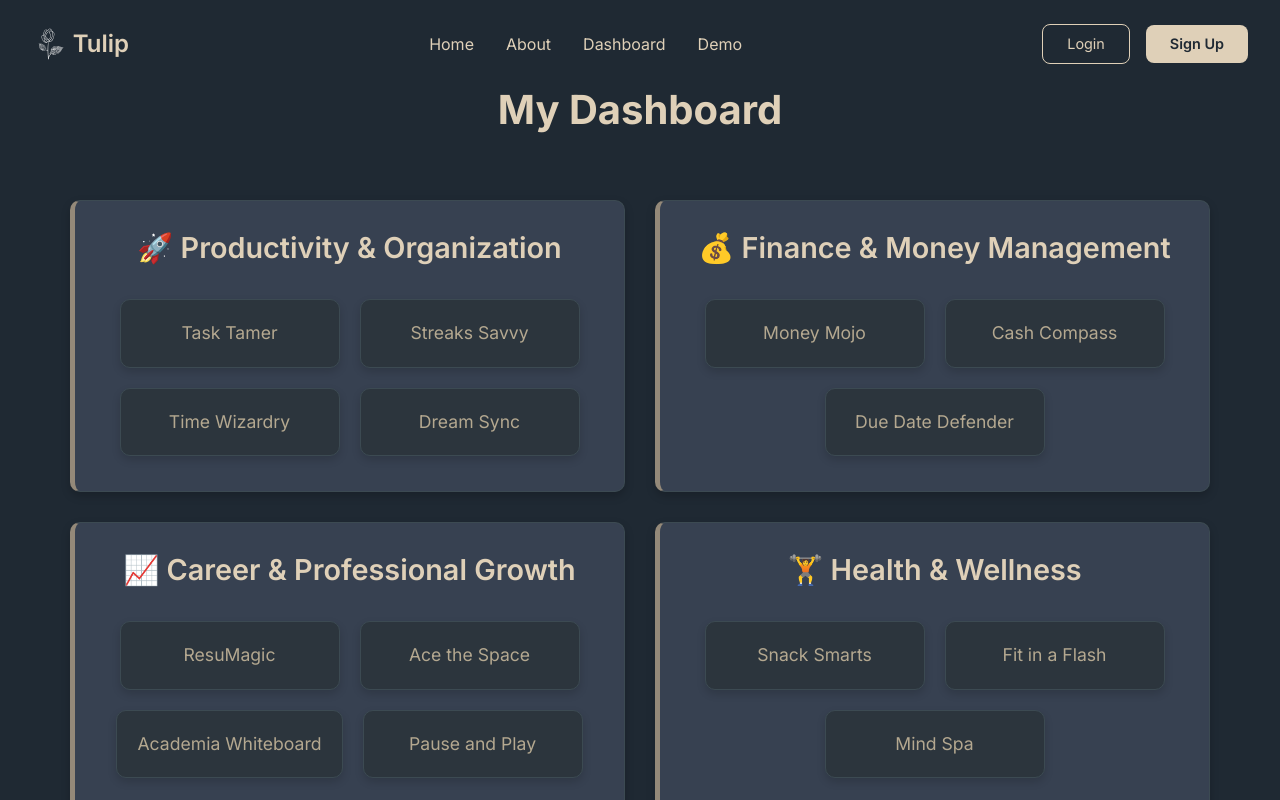
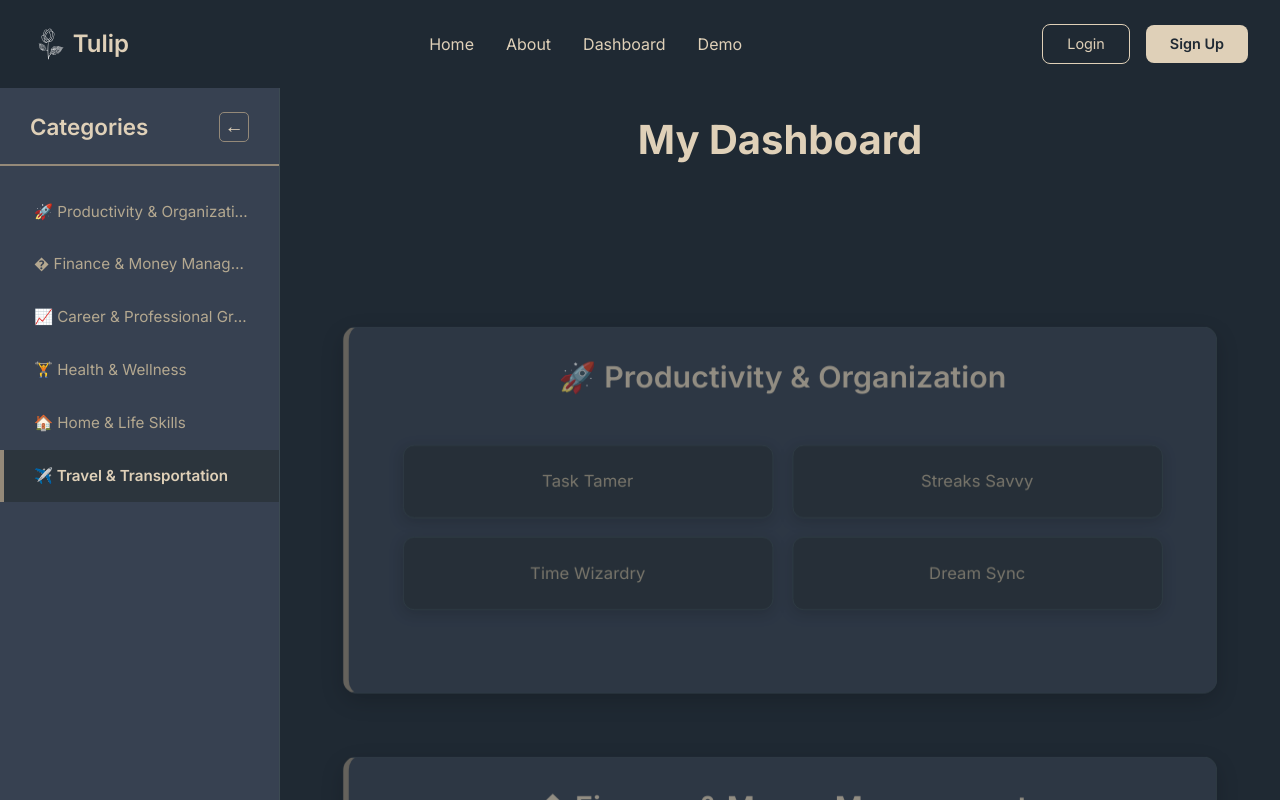
Before and after one commit to Tulip-Simplify-Life-One-Tap-at-a-Time/Tulip-Frontend, a React (Vite) app: page /Dashboard in a window 1280 px wide. Shown: the top 800 px of the page. Built offline with nearby package versions, Linux system fonts and the light colour scheme.

Commit message:
Dashboard Updates,

```diff
--- a/src/pages/Dashboard.css
+++ b/src/pages/Dashboard.css
@@ -9,181 +9,386 @@ body {
   color: #DFD0B8; /* Text (Primary): Warm Beige */
 }
 
-.dashboard-heading {
-  font-size: 2.5rem; /* Headings: 1.25rem+, bold */
-  font-weight: 700;
-  color: #DFD0B8; /* Text (Primary): Warm Beige */
-  margin: 0; /* Remove default margin */
-  text-align: center; /* Center the heading */
-  margin-bottom: 30px; /* Add spacing below the heading */
+.dashboard-container {
+  display: flex;
+  min-height: 100vh;
+  background-color: #1F2933;
 }
 
-.dashboard-container {
-  display: flex;
-  flex-direction: column;
-  min-height: 100vh; /* Ensures it takes full viewport height */
-  padding-top: 80px; /* Add padding for fixed Navbar */
+/* Side Navigation */
+.side-navigation {
+  position: fixed;
+  left: 0;
+  top: 80px;
+  width: 280px;
+  height: calc(100vh - 80px);
+  background-color: #374151; /* Secondary Background: Dark Slate */
+  border-right: 1px solid #3C4A52;
+  padding: 0;
+  overflow-y: auto;
+  z-index: 100;
+  transition: width 0.3s ease;
 }
 
-/* --- Main Dashboard Content Styling --- */
-.dashboard-main {
-  flex-grow: 1; /* Takes remaining space */
-  padding: 30px;
+.side-navigation.collapsed {
+  width: 80px;
+}
+
+.sidebar-header {
   display: flex;
-  flex-wrap: wrap;
-  gap: 30px;
-  max-width: 1200px;
-  margin: 0 auto;
+  justify-content: space-between;
+  align-items: center;
+  padding: 30px 30px 20px 30px;
+  border-bottom: 2px solid #948979;
+  margin-bottom: 20px;
+}
+
+.side-navigation.collapsed .sidebar-header {
+  padding: 30px 10px 20px 10px;
   justify-content: center;
 }
 
-.category {
-  background-color: #374151; /* Secondary Background: Dark Slate for cards/sidebars */
-  border-radius: 10px;
-  padding: 25px;
-  box-shadow: 0 4px 10px rgba(0, 0, 0, 0.2);
-  border: 1px solid #3C4A52; /* Border Color: Soft contrast separators */
-  flex: 1 1 calc(50% - 40px); /* Two columns layout: Adjust based on desired number of columns and gap */
-  min-width: 300px; /* Minimum width for categories before wrapping */
-  box-sizing: border-box; /* Include padding and border in the element's total width and height */
-  display: flex; /* Use flexbox for category content */
-  flex-direction: column; /* Stack h2 and subcategories vertically */
-  align-items: center; /* Center content horizontally within category */
-  text-align: center; /* Center text within category */
+.side-navigation h3 {
+  color: #DFD0B8;
+  font-size: 1.4rem;
+  font-weight: 600;
+  margin: 0;
+  transition: opacity 0.3s ease;
 }
 
-.category h2 {
-  margin-top: 0;
-  font-size: 1.8rem; /* Headings: 1.25rem+, bold */
+.side-navigation.collapsed h3 {
+  opacity: 0;
+  display: none;
+}
+
+.collapse-btn {
+  background: none;
+  border: 1px solid #948979;
+  color: #DFD0B8;
+  font-size: 1.2rem;
+  width: 30px;
+  height: 30px;
+  border-radius: 5px;
+  cursor: pointer;
+  transition: all 0.3s ease;
+  display: flex;
+  align-items: center;
+  justify-content: center;
+}
+
+.collapse-btn:hover {
+  background-color: #948979;
+  color: #1F2933;
+}
+
+.nav-list {
+  list-style: none;
+  padding: 0;
+  margin: 0;
+}
+
+.nav-item {
+  padding: 15px 30px;
+  cursor: pointer;
+  transition: all 0.3s ease;
+  color: #B4A890;
+  font-weight: 500;
+  border-left: 4px solid transparent;
+  font-size: 0.95rem;
+  white-space: nowrap;
+  overflow: hidden;
+  text-overflow: ellipsis;
+}
+
+.side-navigation.collapsed .nav-item {
+  padding: 15px 10px;
+  text-align: center;
+  font-size: 1.2rem;
+}
+
+.nav-item:hover {
+  background-color: #2C353D;
+  color: #DFD0B8;
+  border-left-color: #948979;
+}
+
+.nav-item.active {
+  background-color: #2C353D;
+  color: #DFD0B8;
+  border-left-color: #948979;
   font-weight: 600;
-  color: #DFD0B8; /* Text (Primary): Warm Beige */
-  margin-bottom: 20px;
+}
+
+/* Main Content */
+.main-content {
+  margin-left: 280px;
+  flex: 1;
+  padding: 30px 40px;
+  min-height: calc(100vh - 80px);
+  transition: margin-left 0.3s ease;
+}
+
+.main-content.sidebar-collapsed {
+  margin-left: 80px;
+}
+
+.dashboard-heading {
+  font-size: 2.5rem;
+  font-weight: 700;
+  color: #DFD0B8;
+  margin: 0 0 40px 0;
+  text-align: center;
+}
+
+/* Cards Container */
+.cards-container {
+  max-width: 1000px;
+  margin: 0 auto;
+}
+
+/* Category Cards */
+.category-card {
+  background-color: #374151;
+  border-radius: 15px;
+  padding: 30px;
+  margin-bottom: 30px;
+  box-shadow: 0 8px 25px rgba(0, 0, 0, 0.3);
+  border: 1px solid #3C4A52;
+  transition: all 0.8s cubic-bezier(0.4, 0.0, 0.2, 1);
+  transform-origin: center center;
+  opacity: 1;
+  min-height: 400px;
+  display: flex;
+  flex-direction: column;
+  align-items: center;
+}
+
+.category-card.active {
+  transform: translateY(0) scale(1);
+  opacity: 1;
+  z-index: 10;
+}
+
+.category-card.fallen {
+  transform: translateY(100px) scale(0.95) rotateX(15deg);
+  opacity: 0.6;
+  z-index: 1;
+}
+
+.category-card.upcoming {
+  transform: translateY(-50px) scale(0.95);
+  opacity: 0.7;
+  z-index: 5;
+}
+
+.category-card h2 {
+  margin: 0 0 30px 0;
+  font-size: 2rem;
+  font-weight: 600;
+  color: #DFD0B8;
+  text-align: center;
 }
 
 .subcategories {
   display: flex;
-  justify-content: center; /* Center cards within subcategories */
-  flex-wrap: wrap; /* Allow cards to wrap to the next line */
+  flex-wrap: wrap;
+  justify-content: space-between;
+  align-items: stretch;
   gap: 20px;
-  padding: 10px 0;
-  width: 100%; /* Ensure subcategories take full width of their parent */
+  width: 100%;
+  max-width: 800px;
+  padding: 20px 0;
 }
 
 .card {
-  background-color: #2C353D; /* Input Background (used for cards now): Slight contrast */
-  border-radius: 10px;
-  padding: 20px;
-  min-width: 220px;
-  max-width: 250px; /* Limit max width for better appearance */
-  box-shadow: 0 4px 8px rgba(0, 0, 0, 0.15); /* Shadow for depth */
-  transition: transform 0.3s ease, box-shadow 0.3s ease, border-color 0.3s ease;
+  background-color: #2C353D;
+  border-radius: 12px;
+  padding: 25px;
+  box-shadow: 0 4px 15px rgba(0, 0, 0, 0.2);
+  transition: all 0.3s ease;
   text-align: center;
-  border: 1px solid #3C4A52; /* Border Color: Soft contrast separators */
+  border: 1px solid #3C4A52;
+  min-height: 80px;
+  display: flex;
+  align-items: center;
+  justify-content: center;
+  flex: 1 1 calc(50% - 10px);
+  min-width: 200px;
 }
 
 .card:hover {
-  transform: translateY(-5px); /* Slight lift */
-  box-shadow: 0 8px 16px rgba(0, 0, 0, 0.3);
-  border-color: #948979; /* Accent Color: Muted Taupe on hover */
+  transform: translateY(-8px) scale(1.02);
+  box-shadow: 0 12px 30px rgba(0, 0, 0, 0.4);
+  border-color: #948979;
 }
 
 .card a {
   text-decoration: none;
-  color: #B4A890; /* Text (Secondary): Soft Taupe for general text */
-  font-size: 1.1rem; /* Body Text: 1rem */
+  color: #B4A890;
+  font-size: 1.1rem;
   font-weight: 500;
-  display: block; /* Make the entire card clickable via the link */
+  display: block;
+  width: 100%;
+  height: 100%;
+  display: flex;
+  align-items: center;
+  justify-content: center;
 }
 
 .card a:hover {
-  color: #DFD0B8; /* Link Hover: Underlined or bold on hover (Text Primary) */
-  text-decoration: underline;
+  color: #DFD0B8;
+  text-decoration: none;
 }
 
-/* --- Scrollbar Styling for Subcategories --- */
-.subcategories::-webkit-scrollbar {
-  height: 8px;
+/* Category-specific borders */
+.productivity { border-left: 6px solid #948979; }
+.finance { border-left: 6px solid #948979; }
+.career { border-left: 6px solid #948979; }
+.health { border-left: 6px solid #948979; }
+.home { border-left: 6px solid #948979; }
+.travel { border-left: 6px solid #948979; }
+
+/* Scrollbar Styling */
+.side-navigation::-webkit-scrollbar {
+  width: 6px;
 }
 
-.subcategories::-webkit-scrollbar-thumb {
-  background: #948979; /* Accent Color: Muted Taupe */
-  border-radius: 4px;
+.side-navigation::-webkit-scrollbar-thumb {
+  background: #948979;
+  border-radius: 3px;
 }
 
-.subcategories::-webkit-scrollbar-track {
-  background: #374151; /* Secondary Background: Dark Slate */
+.side-navigation::-webkit-scrollbar-track {
+  background: #374151;
 }
 
-/* --- Category Border Colors (using Accent Color for consistency) --- */
-.productivity { border-left: 5px solid #948979; }
-.finance { border-left: 5px solid #948979; }
-.career { border-left: 5px solid #948979; }
-.health { border-left: 5px solid #948979; }
-.home { border-left: 5px solid #948979; }
-.travel { border-left: 5px solid #948979; }
+/* Responsive Design */
+@media (max-width: 1024px) {
+  .side-navigation {
+    width: 250px;
+  }
 
-/* --- Media Queries for Responsiveness --- */
-@media (max-width: 992px) {
-  .category {
-    flex: 1 1 calc(50% - 30px); /* Two columns on medium screens, adjusted gap */
+  .side-navigation.collapsed {
+    width: 70px;
+  }
+
+  .main-content {
+    margin-left: 250px;
+    padding: 20px 30px;
+  }
+
+  .main-content.sidebar-collapsed {
+    margin-left: 70px;
+  }
+    .subcategories {
+    gap: 15px;
+  }
+
+  .card {
+    flex: 1 1 calc(50% - 7.5px);
+    min-width: 180px;
   }
 }
 
 @media (max-width: 768px) {
-  .dashboard-main {
+  .side-navigation {
+    position: fixed;
+    left: -280px;
+    width: 280px;
+    transition: left 0.3s ease;
+    z-index: 1000;
+  }
+
+  .side-navigation.collapsed {
+    left: -280px;
+    width: 280px;
+  }
+
+  .side-navigation.open {
+    left: 0;
+  }
+
+  .main-content {
+    margin-left: 0;
     padding: 20px;
-    gap: 20px;
+  }
+
+  .main-content.sidebar-collapsed {
+    margin-left: 0;
   }
 
   .dashboard-heading {
     font-size: 2rem;
+    margin-bottom: 30px;
   }
 
-  .category {
-    flex: 1 1 100%; /* Single column on small screens */
-    min-width: unset; /* Remove min-width for full flexibility */
+  .category-card {
+    padding: 20px;
+    min-height: 300px;
+    margin-bottom: 20px;
   }
 
-  .category h2 {
-    font-size: 1.5rem;
+  .category-card h2 {
+    font-size: 1.6rem;
+    margin-bottom: 20px;
   }
-
-  .subcategories {
-    flex-direction: row; /* Keep cards in a row for better flow */
-    overflow-x: auto; /* Enable horizontal scrolling for cards if they exceed container */
-    justify-content: flex-start; /* Align cards to the start for scrolling */
-    padding-bottom: 10px; /* Add some padding for the scrollbar */
+    .subcategories {
+    flex-direction: column;
+    gap: 15px;
   }
 
   .card {
-    min-width: 200px; /* Ensure cards are still readable */
-    max-width: 250px;
+    flex: 1;
+    min-width: unset;
   }
 
-  .dashboard-container {
-    padding-top: 70px; /* Reduced padding for mobile Navbar */
+  .card {
+    padding: 20px;
+    min-height: 60px;
+  }
+
+  .card a {
+    font-size: 1rem;
   }
 }
 
 @media (max-width: 480px) {
+  .main-content {
+    padding: 15px;
+  }
+
   .dashboard-heading {
     font-size: 1.8rem;
   }
 
-  .category {
+  .category-card {
     padding: 15px;
+    min-height: 250px;
   }
 
-  .category h2 {
-    font-size: 1.3rem;
+  .category-card h2 {
+    font-size: 1.4rem;
   }
 
   .card {
     padding: 15px;
+    min-height: 50px;
+  }
+
+  .card a {
     font-size: 0.9rem;
   }
 
-  .dashboard-container {
-    padding-top: 60px; /* Further reduced padding for very small screens */
+  .nav-item {
+    padding: 12px 20px;
+    font-size: 0.9rem;
+  }
+
+  .sidebar-header {
+    padding: 20px 20px 15px 20px;
+  }
+
+  .side-navigation h3 {
+    font-size: 1.2rem;
   }
 }
--- a/src/pages/Dashboard.jsx
+++ b/src/pages/Dashboard.jsx
@@ -1,9 +1,106 @@
 // Dashboard.js
-import React from 'react';
+import React, { useState, useRef, useEffect } from 'react';
 import './Dashboard.css';
 import Navbar from '../components/Navbar';
 
 const Dashboard = () => {
+  const [activeCategory, setActiveCategory] = useState(0);
+  const [sidebarCollapsed, setSidebarCollapsed] = useState(false);
+  const cardRefs = useRef([]);
+
+  const categories = [
+    {
+      id: 'productivity',
+      title: '🚀 Productivity & Organization',
+      subcategories: [
+        { name: 'Task Tamer', href: '/task' },
+        { name: 'Streaks Savvy', href: '/streaks' },
+        { name: 'Time Wizardry', href: '/timewiz' },
+        { name: 'Dream Sync', href: '/dream' }
+      ]
+    },
+    {
+      id: 'finance',
+      title: '� Finance & Money Management',
+      subcategories: [
+        { name: 'Money Mojo', href: '/mojo' },
+        { name: 'Cash Compass', href: '/cash' },
+        { name: 'Due Date Defender', href: '/duedate' }
+      ]
+    },
+    {
+      id: 'career',
+      title: '📈 Career & Professional Growth',
+      subcategories: [
+        { name: 'ResuMagic', href: '/resu' },
+        { name: 'Ace the Space', href: '/aceit' },
+        { name: 'Academia Whiteboard', href: '/acawhite' },
+        { name: 'Pause and Play', href: '/pause' }
+      ]
+    },
+    {
+      id: 'health',
+      title: '🏋️ Health & Wellness',
+      subcategories: [
+        { name: 'Snack Smarts', href: '/snack' },
+        { name: 'Fit in a Flash', href: '/fit' },
+        { name: 'Mind Spa', href: '/mindspa' }
+      ]
+    },
+    {
+      id: 'home',
+      title: '🏠 Home & Life Skills',
+      subcategories: [
+        { name: 'Zen Den', href: '/zenden' },
+        { name: 'Fix-It Fast', href: '/fixit' },
+        { name: 'Laundry Lab', href: '/laundry' },
+        { name: 'Survival Mode', href: '/survival' }
+      ]
+    },
+    {
+      id: 'travel',
+      title: '✈️ Travel & Transportation',
+      subcategories: [
+        { name: 'Pack Like a Pro', href: '/packpro' },
+        { name: 'Wander Wise', href: '/wanderwise' },
+        { name: 'Commute Companion', href: '/commute' },
+        { name: 'Safe Travels HQ', href: '/safetravels' }
+      ]
+    }
+  ];
+
+  const scrollToCategory = (index) => {
+    setActiveCategory(index);
+    if (cardRefs.current[index]) {
+      cardRefs.current[index].scrollIntoView({
+        behavior: 'smooth',
+        block: 'center'
+      });
+    }
+  };
+
+  useEffect(() => {
+    const handleScroll = () => {
+      const cards = cardRefs.current;
+      const scrollY = window.scrollY;
+      const windowHeight = window.innerHeight;
+
+      cards.forEach((card, index) => {
+        if (card) {
+          const rect = card.getBoundingClientRect();
+          const cardCenter = rect.top + rect.height / 2;
+
+          if (cardCenter >= 0 && cardCenter <= windowHeight) {
+            setActiveCategory(index);
+          }
+        }
+      });
+    };
+
+    window.addEventListener('scroll', handleScroll);
+    return () => window.removeEventListener('scroll', handleScroll);
+  }, []);
+
   return (
     <>
       <Navbar
@@ -12,120 +109,59 @@ const Dashboard = () => {
         transparent={false}
         position="fixed"
       />
-      <div className="dashboard-container" style={{ paddingTop: '80px' }}>        {/* Top Navigation Bar */}
-        <nav className="top-nav-bar">
-        <h1 className="dashboard-heading" style={{ textAlign: 'center' }}>My Dashboard</h1>
-      </nav><div className="main-content-wrapper">
-        <div className="dashboard-main">
-          {/* Productivity & Organization */}
-          <div className="category productivity" id="productivity">
-            <h2>🚀 Productivity & Organization</h2>
-            <div className="subcategories">
-              <div className="card">
-                <a href="/task">Task Tamer</a>
+
+      <div className="dashboard-container" style={{ paddingTop: '80px' }}>        {/* Side Navigation */}
+        <div className={`side-navigation ${sidebarCollapsed ? 'collapsed' : ''}`}>
+          <div className="sidebar-header">
+            <h3>Categories</h3>
+            <button
+              className="collapse-btn"
+              onClick={() => setSidebarCollapsed(!sidebarCollapsed)}
+            >
+              {sidebarCollapsed ? '→' : '←'}
+            </button>
+          </div>
+          <ul className="nav-list">
+            {categories.map((category, index) => (
+              <li
+                key={category.id}
+                className={`nav-item ${activeCategory === index ? 'active' : ''}`}
+                onClick={() => scrollToCategory(index)}
+                title={category.title}
+              >
+                {sidebarCollapsed ? category.title.split(' ')[0] : category.title}
+              </li>
+            ))}
+          </ul>
+        </div>
+
+        {/* Main Content */}
+        <div className={`main-content ${sidebarCollapsed ? 'sidebar-collapsed' : ''}`}>
+          <h1 className="dashboard-heading">My Dashboard</h1>
+
+          <div className="cards-container">
+            {categories.map((category, index) => (
+              <div
+                key={category.id}
+                ref={el => cardRefs.current[index] = el}
+                className={`category-card ${category.id} ${
+                  activeCategory === index ? 'active' :
+                  activeCategory > index ? 'fallen' : 'upcoming'
+                }`}
+              >
+                <h2>{category.title}</h2>
+                <div className="subcategories">
+                  {category.subcategories.map((sub, subIndex) => (
+                    <div key={subIndex} className="card">
+                      <a href={sub.href}>{sub.name}</a>
+                    </div>
+                  ))}
+                </div>
               </div>
-              <div className="card">
-                <a href="/streaks">Streaks Savvy</a>
-              </div>
-              <div className="card">
-                <a href="/timewiz">Time Wizardry</a>
-              </div>
-              <div className="card">
-                <a href="/dream">Dream Sync</a>
-              </div>
-            </div>
+            ))}
           </div>
-
-          {/* Finance & Money Management */}
-          <div className="category finance" id="finance">
-            <h2>💰 Finance & Money Management</h2>
-            <div className="subcategories">
-              <div className="card">
-                <a href="/mojo">Money Mojo</a>
-              </div>
-              <div className="card">
-                <a href="/cash">Cash Compass</a>
-              </div>
-              <div className="card">
-                <a href="/duedate">Due Date Defender</a>
-              </div>
-            </div>
-          </div>
-
-          {/* Career & Professional Growth */}
-          <div className="category career" id="career">
-            <h2>📈 Career & Professional Growth</h2>
-            <div className="subcategories">
-              <div className="card">
-                <a href="/resu">ResuMagic</a>
-              </div>
-              <div className="card">
-                <a href="/aceit">Ace the Space</a>
-              </div>
-              <div className="card">
-                <a href="/acawhite">Academia Whiteboard</a>
-              </div>
-              <div className="card">
-                <a href="/pause">Pause and Play</a>
-              </div>
-            </div>
-          </div>
-
-          {/* Health & Wellness */}
-          <div className="category health" id="health">
-            <h2>🏋️ Health & Wellness</h2>
-            <div className="subcategories">
-              <div className="card">
-                <a href="/snack">Snack Smarts</a>
-              </div>
-              <div className="card">
-                <a href="/fit">Fit in a Flash</a>
-              </div>
-              <div className="card">
-                <a href="/mindspa">Mind Spa</a>
-              </div>
-            </div>
-          </div>
-
-          {/* Home & Life Skills */}
-          <div className="category home" id="home">
-            <h2>🏠 Home & Life Skills</h2>
-            <div className="subcategories">
-              <div className="card">
-                <a href="/zenden">Zen Den</a>
-              </div>
-              <div className="card">
-                <a href="/fixit">Fix-It Fast</a>
-              </div>
-              <div className="card">
-                <a href="/laundry">Laundry Lab</a>
-              </div>
-              <div className="card">
-                <a href="/survival">Survival Mode</a>
-              </div>
-            </div>
-          </div>
-
-          {/* Travel & Transportation */}
-          <div className="category travel" id="travel">
-            <h2>✈️ Travel & Transportation</h2>
-            <div className="subcategories">
-              <div className="card">
-                <a href="/packpro">Pack Like a Pro</a>
-              </div>
-              <div className="card">
-                <a href="/wanderwise">Wander Wise</a>
-              </div>
-              <div className="card">
-                <a href="/commute">Commute Companion</a>
-              </div>
-              <div className="card">
-                <a href="/safetravels">Safe Travels HQ</a>
-              </div>
-            </div>
-          </div>        </div>
+        </div>
       </div>
-    </div>
     </>
   );
 };
```
